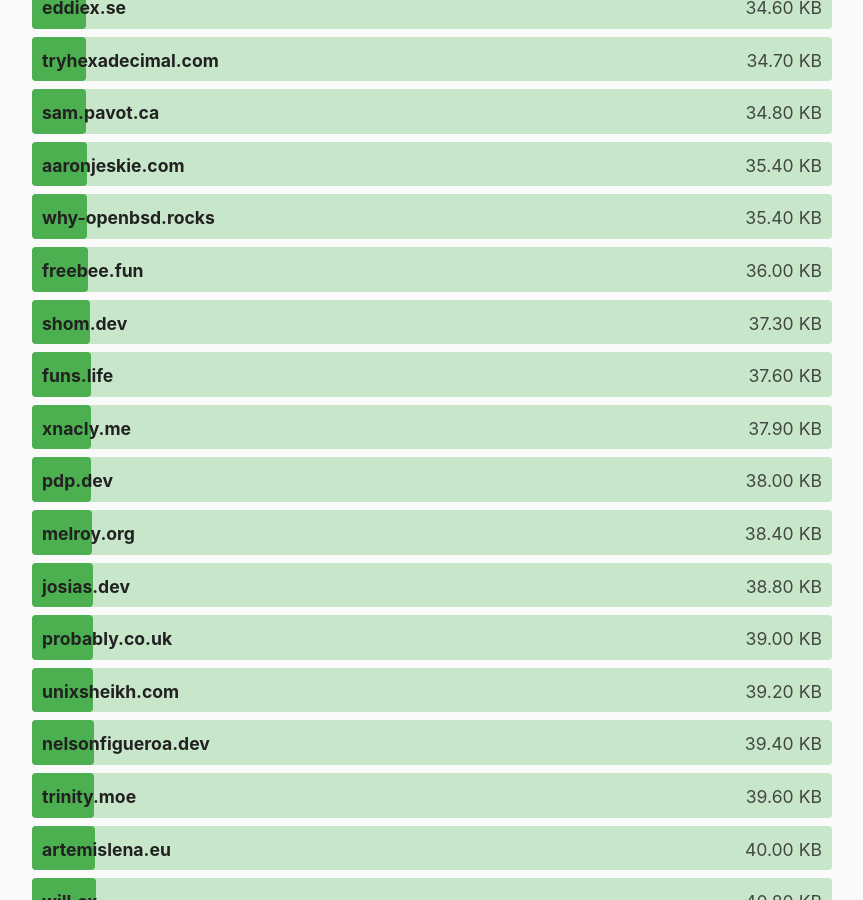
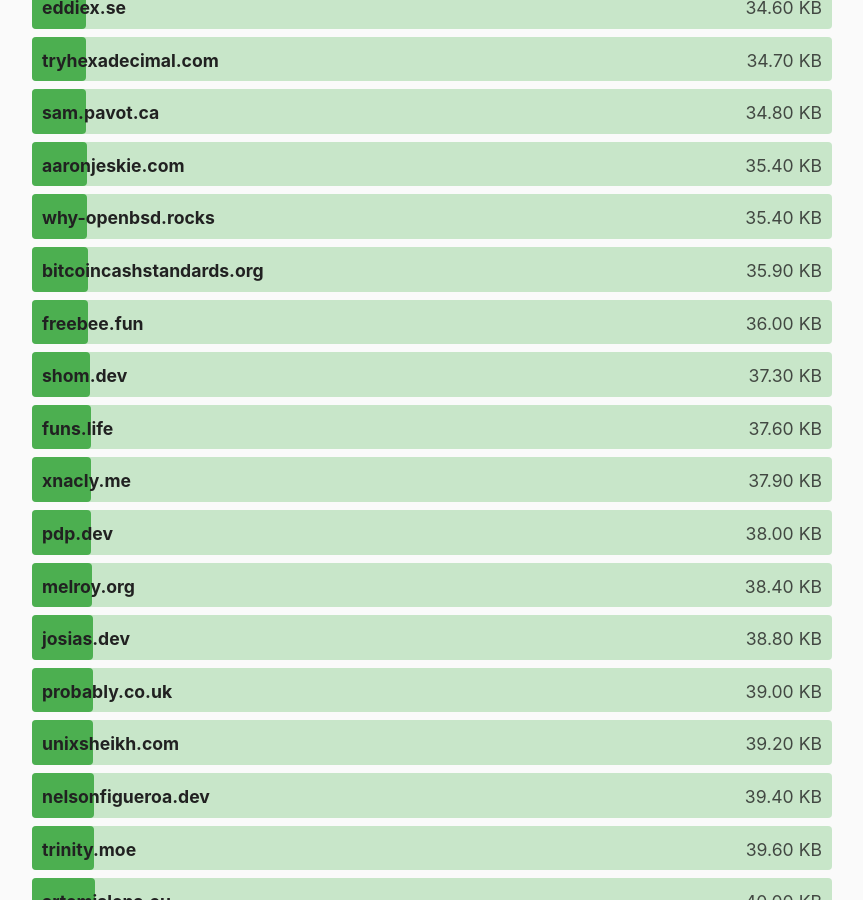
Before and after one commit to kevquirk/512kb.club, a Jekyll site: the page built from index.md, in a window 1280 px wide and 900 px high, scrolled down 10790 px. Shown: the whole window, without its empty margins (208-1071 px from the left). Built offline with Jekyll 4.4.1, drawn with Linux system fonts in a browser that asks for light colours.

Commit message:
add bitcoincashstandards.org

```diff
--- a/_data/sites.yml
+++ b/_data/sites.yml
@@ -308,6 +308,11 @@
   size: 80.4
   last_checked: 2022-05-15
 
+  domain: bitcoincashstandards.org
+  url: https://bitcoincashstandards.org
+  size: 35.9
+  last_checked: 2022-11-01
+
 - domain: bjhess.com
   url: http://bjhess.com/
   size: 10.0
```
